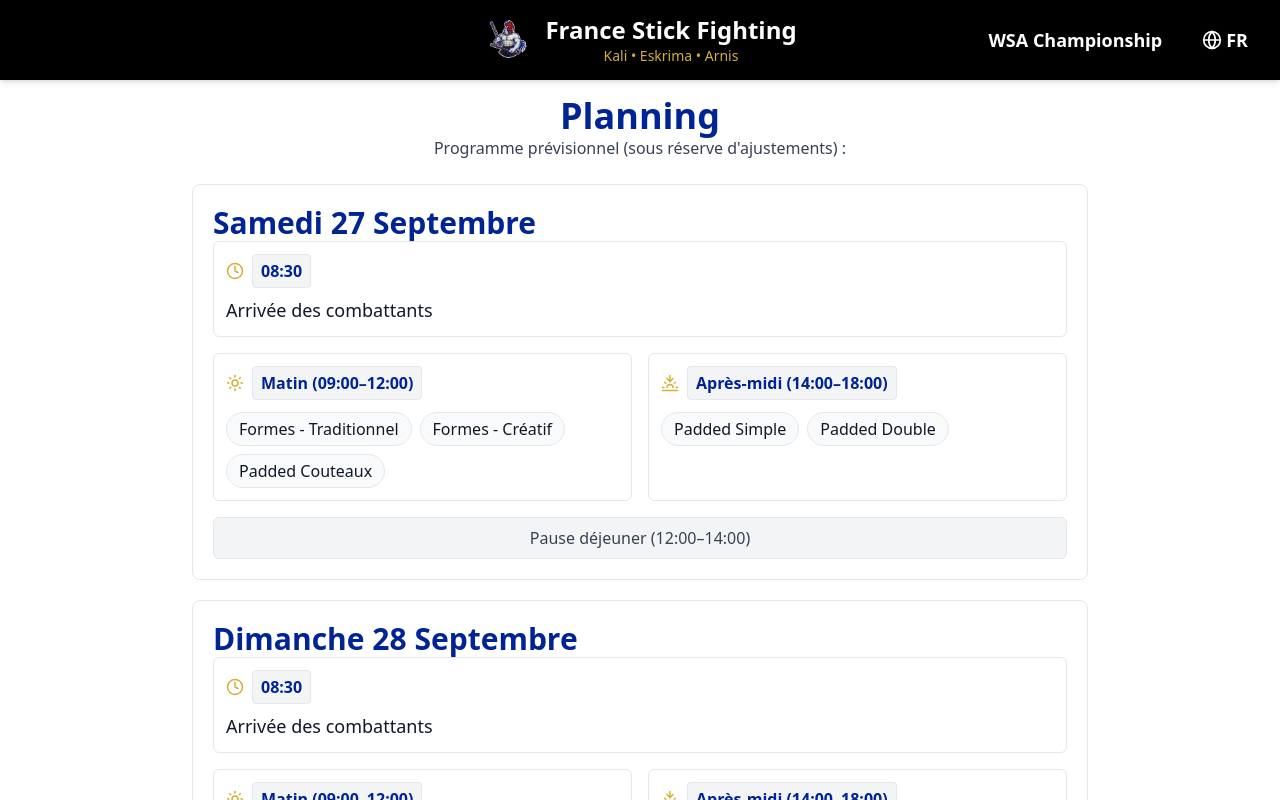
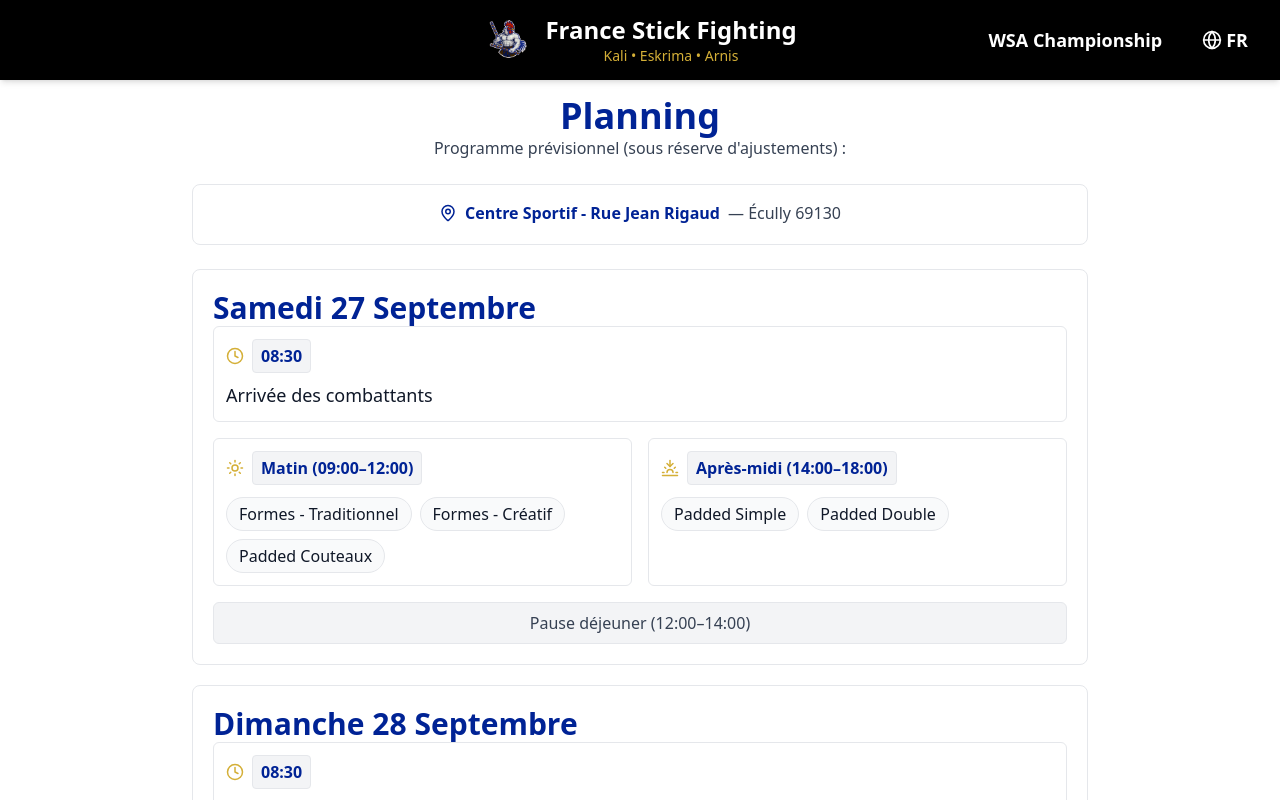
Before and after one commit to adjikpo/stickfighting_france, a Next.js app: page /planning in a window 1280 px wide. Shown: the top 800 px of the page. Built offline with nearby package versions, Linux system fonts and the light colour scheme.

Commit message:
update the plannig

```diff
--- a/src/app/planning/page.tsx
+++ b/src/app/planning/page.tsx
@@ -3,7 +3,7 @@
 import Navbar from "@/components/Navbar";
 import Footer from "@/components/Footer";
 import { useState } from "react";
-import { Sun, Sunset, Clock } from "lucide-react";
+import { Sun, Sunset, Clock, MapPin } from "lucide-react";
 
 export default function PlanningPage() {
   const [language, setLanguage] = useState<'fr' | 'en'>('fr');
@@ -13,6 +13,8 @@ export default function PlanningPage() {
       title: "Planning",
       intro: "Programme prévisionnel (sous réserve d'ajustements) :",
       lunch: "Pause déjeuner (12:00–14:00)",
+      location1: "Centre Sportif - Rue Jean Rigaud",
+      location2: "Écully 69130",
       days: [
         {
           id: "samedi-27-septembre",
@@ -40,6 +42,8 @@ export default function PlanningPage() {
       title: "Schedule",
       intro: "Provisional schedule (subject to changes):",
       lunch: "Lunch break (12:00 PM–2:00 PM)",
+      location1: "Sports Center - Rue Jean Rigaud",
+      location2: "Écully 69130",
       days: [
         {
           id: "saturday-27-september",
@@ -65,6 +69,10 @@ export default function PlanningPage() {
     },
   }[language];
 
+  // Build Google Maps URL from localized address
+  const mapsQuery = encodeURIComponent(`${t.location1}, ${t.location2}`);
+  const mapsUrl = `https://www.google.com/maps/search/?api=1&query=${mapsQuery}`;
+
   return (
     <>
       <Navbar language={language} setLanguage={setLanguage} />
@@ -74,6 +82,21 @@ export default function PlanningPage() {
             {t.title}
           </h1>
           <p className="text-center text-gray-700 mb-6">{t.intro}</p>
+
+          {/* Lieu de l'événement */}
+          <div className="bg-white border border-gray-200 rounded-lg p-4 mb-6 text-center">
+            <a
+              href={mapsUrl}
+              target="_blank"
+              rel="noopener noreferrer"
+              className="inline-flex items-center gap-2 text-[var(--france-bleu)] hover:text-[var(--or-default)] transition-colors"
+              aria-label={`Ouvrir l'adresse dans Google Maps: ${t.location1}, ${t.location2}`}
+            >
+              <MapPin size={18} />
+              <span className="font-semibold">{t.location1}</span>
+              <span className="text-gray-700">— {t.location2}</span>
+            </a>
+          </div>
 
           <div className="space-y-5 mb-8">
             {t.days.map((d: any) => (
```
